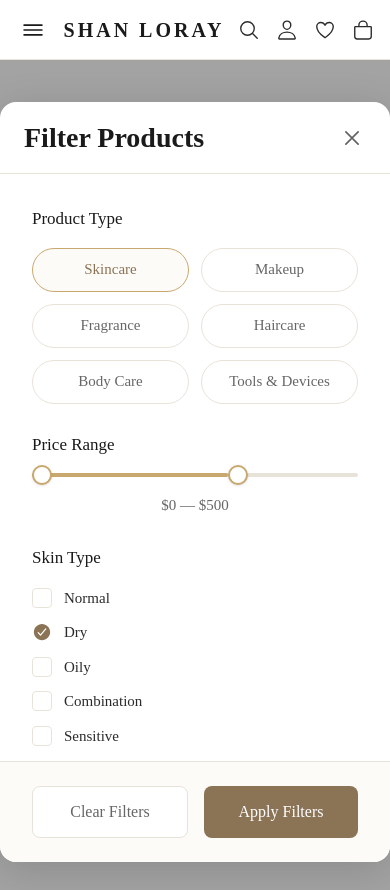
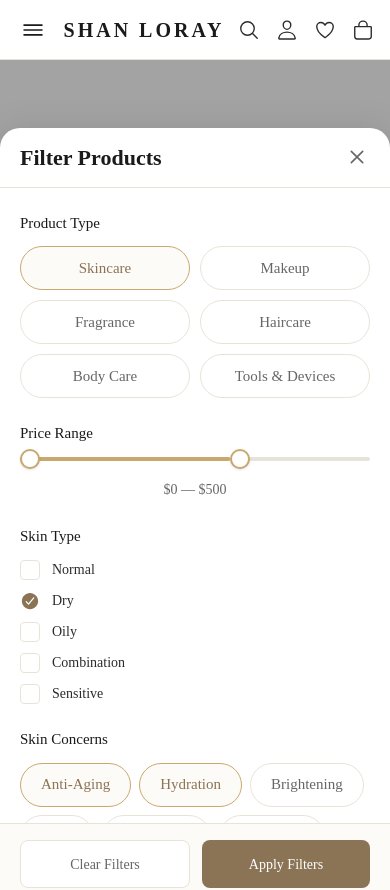
Before and after one commit to CallMeA7-developer/Beauty_App, a React (Vite) app: page /filter in a window 390 px wide. Shown: the top 890 px of the page. Built offline with nearby package versions, Linux system fonts and the light colour scheme.

Commit message:
fully responsive

```diff
--- a/src/components/Filter.jsx
+++ b/src/components/Filter.jsx
@@ -59,24 +59,24 @@ export default function Filter() {
   )
 
   return (
-    <div className="min-h-screen bg-[#1A1A1A]/40 flex items-center justify-center font-['Cormorant_Garamond'] py-[40px]">
-      <div className="w-[560px] bg-white rounded-[16px] shadow-[0_8px_40px_rgba(0,0,0,0.15)] flex flex-col max-h-[90vh]">
+    <div className="min-h-screen bg-[#1A1A1A]/40 flex items-end sm:items-center justify-center font-['Cormorant_Garamond'] sm:py-[40px]">
+      <div className="w-full sm:w-[560px] bg-white sm:rounded-[16px] rounded-t-[20px] shadow-[0_8px_40px_rgba(0,0,0,0.15)] flex flex-col max-h-[92vh] sm:max-h-[90vh]">
 
         {/* ── Header ── */}
-        <div className="min-h-[72px] px-[24px] flex items-center justify-between border-b-[1.5px] border-[#E8E3D9] flex-shrink-0">
-          <h1 className="text-[28px] font-semibold text-[#1A1A1A]">Filter Products</h1>
+        <div className="min-h-[60px] sm:min-h-[72px] px-5 sm:px-[24px] flex items-center justify-between border-b-[1.5px] border-[#E8E3D9] flex-shrink-0">
+          <h1 className="text-[22px] sm:text-[28px] font-semibold text-[#1A1A1A]">Filter Products</h1>
           <button onClick={() => navigate(-1)}>
-            <IoCloseOutline className="w-[28px] h-[28px] text-[#666666] cursor-pointer hover:text-[#1A1A1A] transition-colors" />
+            <IoCloseOutline className="w-[26px] h-[26px] sm:w-[28px] sm:h-[28px] text-[#666666] cursor-pointer hover:text-[#1A1A1A] transition-colors" />
           </button>
         </div>
 
         {/* ── Scrollable Body ── */}
-        <div className="flex-1 overflow-y-auto px-[32px] py-[32px]">
+        <div className="flex-1 overflow-y-auto px-5 sm:px-[32px] py-6 sm:py-[32px]">
 
           {/* Product Type */}
-          <div className="mb-[28px]">
-            <h3 className="text-[17px] font-medium text-[#1A1A1A] mb-[16px]">Product Type</h3>
-            <div className="grid grid-cols-2 gap-[12px]">
+          <div className="mb-6 sm:mb-[28px]">
+            <h3 className="text-[15px] sm:text-[17px] font-medium text-[#1A1A1A] mb-3 sm:mb-[16px]">Product Type</h3>
+            <div className="grid grid-cols-2 gap-[10px] sm:gap-[12px]">
               {productTypes.map((type) => (
                 <Pill
                   key={type}
@@ -89,8 +89,8 @@ export default function Filter() {
           </div>
 
           {/* Price Range */}
-          <div className="mb-[28px]">
-            <h3 className="text-[17px] font-medium text-[#1A1A1A] mb-[16px]">Price Range</h3>
+          <div className="mb-6 sm:mb-[28px]">
+            <h3 className="text-[15px] sm:text-[17px] font-medium text-[#1A1A1A] mb-3 sm:mb-[16px]">Price Range</h3>
             <div className="relative mb-[16px]">
               <div className="w-full h-[4px] bg-[#E8E3D9] rounded-full">
                 <div className="w-[60%] h-full bg-[#C9A870] rounded-full" />
@@ -99,26 +99,26 @@ export default function Filter() {
               <div className="absolute top-[-8px] left-[60%] w-[20px] h-[20px] rounded-full bg-white border-[2px] border-[#C9A870] shadow-sm cursor-pointer" />
             </div>
             <div className="text-center">
-              <span className="text-[15px] font-normal text-[#666666]">$0 — $500</span>
+              <span className="text-[14px] sm:text-[15px] font-normal text-[#666666]">$0 — $500</span>
             </div>
           </div>
 
           {/* Skin Type */}
-          <div className="mb-[28px]">
-            <h3 className="text-[17px] font-medium text-[#1A1A1A] mb-[16px]">Skin Type</h3>
-            <div className="space-y-[12px]">
+          <div className="mb-6 sm:mb-[28px]">
+            <h3 className="text-[15px] sm:text-[17px] font-medium text-[#1A1A1A] mb-3 sm:mb-[16px]">Skin Type</h3>
+            <div className="space-y-[10px] sm:space-y-[12px]">
               {skinTypes.map((type) => (
                 <div key={type} className="flex items-center gap-[12px]" onClick={() => toggle(selectedSkinTypes, setSelectedSkinTypes, type)}>
                   <Checkbox checked={isSelected(selectedSkinTypes, type)} />
-                  <span className="text-[15px] font-normal text-[#2B2B2B] cursor-pointer select-none">{type}</span>
+                  <span className="text-[14px] sm:text-[15px] font-normal text-[#2B2B2B] cursor-pointer select-none">{type}</span>
                 </div>
               ))}
             </div>
           </div>
 
           {/* Skin Concerns */}
-          <div className="mb-[28px]">
-            <h3 className="text-[17px] font-medium text-[#1A1A1A] mb-[16px]">Skin Concerns</h3>
+          <div className="mb-6 sm:mb-[28px]">
+            <h3 className="text-[15px] sm:text-[17px] font-medium text-[#1A1A1A] mb-3 sm:mb-[16px]">Skin Concerns</h3>
             <div className="flex flex-wrap gap-[8px]">
               {skinConcerns.map((concern) => (
                 <Pill
@@ -132,29 +132,29 @@ export default function Filter() {
           </div>
 
           {/* Brand */}
-          <div className="mb-[28px]">
-            <h3 className="text-[17px] font-medium text-[#1A1A1A] mb-[12px]">Brand</h3>
+          <div className="mb-6 sm:mb-[28px]">
+            <h3 className="text-[15px] sm:text-[17px] font-medium text-[#1A1A1A] mb-3 sm:mb-[12px]">Brand</h3>
             <div className="relative mb-[12px]">
               <input
                 type="text"
                 placeholder="Search brands..."
-                className="w-full h-[48px] px-[16px] pr-[44px] border-[1.5px] border-[#E8E3D9] rounded-[8px] text-[15px] font-light italic text-[#999999] outline-none focus:border-[#8B7355] transition-colors"
+                className="w-full h-[44px] sm:h-[48px] px-[16px] pr-[44px] border-[1.5px] border-[#E8E3D9] rounded-[8px] text-[14px] sm:text-[15px] font-light italic text-[#999999] outline-none focus:border-[#8B7355] transition-colors"
               />
-              <IoSearchOutline className="absolute right-[16px] top-1/2 -translate-y-1/2 w-[20px] h-[20px] text-[#999999]" />
+              <IoSearchOutline className="absolute right-[16px] top-1/2 -translate-y-1/2 w-[18px] h-[18px] sm:w-[20px] sm:h-[20px] text-[#999999]" />
             </div>
             <div className="max-h-[180px] overflow-y-auto space-y-[8px] pr-1">
               {brands.map((brand) => (
                 <div key={brand} className="h-[40px] flex items-center gap-[12px]" onClick={() => toggle(selectedBrands, setSelectedBrands, brand)}>
                   <Checkbox checked={isSelected(selectedBrands, brand)} />
-                  <span className="text-[15px] font-normal text-[#2B2B2B] cursor-pointer select-none">{brand}</span>
+                  <span className="text-[14px] sm:text-[15px] font-normal text-[#2B2B2B] cursor-pointer select-none">{brand}</span>
                 </div>
               ))}
             </div>
           </div>
 
           {/* Product Benefits */}
-          <div className="mb-[28px]">
-            <h3 className="text-[17px] font-medium text-[#1A1A1A] mb-[16px]">Product Benefits</h3>
+          <div className="mb-6 sm:mb-[28px]">
+            <h3 className="text-[15px] sm:text-[17px] font-medium text-[#1A1A1A] mb-3 sm:mb-[16px]">Product Benefits</h3>
             <div className="flex flex-wrap gap-[8px]">
               {benefits.map((benefit) => (
                 <Pill
@@ -168,40 +168,40 @@ export default function Filter() {
           </div>
 
           {/* Minimum Rating */}
-          <div className="mb-[28px]">
-            <h3 className="text-[17px] font-medium text-[#1A1A1A] mb-[16px]">Minimum Rating</h3>
+          <div className="mb-6 sm:mb-[28px]">
+            <h3 className="text-[15px] sm:text-[17px] font-medium text-[#1A1A1A] mb-3 sm:mb-[16px]">Minimum Rating</h3>
             <div className="flex items-center gap-[12px]">
-              <div className="flex items-center gap-[6px]">
+              <div className="flex items-center gap-[4px] sm:gap-[6px]">
                 {[1, 2, 3, 4, 5].map((star) => (
                   <IoStarSharp
                     key={star}
                     onClick={() => setMinRating(star)}
-                    className={`w-[28px] h-[28px] cursor-pointer transition-colors ${star <= minRating ? 'text-[#C9A870]' : 'text-[#E8E3D9]'}`}
+                    className={`w-[26px] h-[26px] sm:w-[28px] sm:h-[28px] cursor-pointer transition-colors ${star <= minRating ? 'text-[#C9A870]' : 'text-[#E8E3D9]'}`}
                   />
                 ))}
               </div>
-              <span className="text-[15px] font-normal text-[#666666]">{minRating}.0 & Up</span>
+              <span className="text-[14px] sm:text-[15px] font-normal text-[#666666]">{minRating}.0 & Up</span>
             </div>
           </div>
 
           {/* Availability */}
-          <div className="mb-[32px]">
-            <h3 className="text-[17px] font-medium text-[#1A1A1A] mb-[16px]">Availability</h3>
-            <div className="space-y-[12px]">
+          <div className="mb-6 sm:mb-[32px]">
+            <h3 className="text-[15px] sm:text-[17px] font-medium text-[#1A1A1A] mb-3 sm:mb-[16px]">Availability</h3>
+            <div className="space-y-[10px] sm:space-y-[12px]">
               <div className="flex items-center gap-[12px]" onClick={() => setInStockOnly(true)}>
                 <Radio checked={inStockOnly} />
-                <span className="text-[15px] font-normal text-[#2B2B2B] cursor-pointer select-none">In Stock</span>
+                <span className="text-[14px] sm:text-[15px] font-normal text-[#2B2B2B] cursor-pointer select-none">In Stock</span>
               </div>
               <div className="flex items-center gap-[12px]" onClick={() => setInStockOnly(false)}>
                 <Radio checked={!inStockOnly} />
-                <span className="text-[15px] font-normal text-[#2B2B2B] cursor-pointer select-none">Include Out of Stock</span>
+                <span className="text-[14px] sm:text-[15px] font-normal text-[#2B2B2B] cursor-pointer select-none">Include Out of Stock</span>
               </div>
             </div>
           </div>
         </div>
 
         {/* ── Footer ── */}
-        <div className="min-h-[88px] bg-[#FDFBF7] px-[32px] py-[24px] border-t-[1.5px] border-[#E8E3D9] flex items-center gap-[16px] flex-shrink-0 rounded-b-[16px]">
+        <div className="bg-[#FDFBF7] px-5 sm:px-[32px] py-4 sm:py-[24px] border-t-[1.5px] border-[#E8E3D9] flex items-center gap-3 sm:gap-[16px] flex-shrink-0 rounded-b-[16px]">
           <button
             onClick={() => {
               setSelectedTypes([])
@@ -212,13 +212,13 @@ export default function Filter() {
               setMinRating(1)
               setInStockOnly(true)
             }}
-            className="flex-1 h-[52px] bg-white border-[1.5px] border-[#E8E3D9] text-[#666666] text-[16px] font-medium rounded-[8px] cursor-pointer hover:border-[#8B7355] hover:text-[#8B7355] transition-all"
+            className="flex-1 h-[48px] sm:h-[52px] bg-white border-[1.5px] border-[#E8E3D9] text-[#666666] text-[14px] sm:text-[16px] font-medium rounded-[8px] cursor-pointer hover:border-[#8B7355] hover:text-[#8B7355] transition-all"
           >
             Clear Filters
           </button>
           <button
             onClick={() => navigate(-1)}
-            className="flex-1 h-[52px] bg-[#8B7355] text-white text-[16px] font-medium rounded-[8px] cursor-pointer hover:bg-[#7a6448] transition-colors"
+            className="flex-1 h-[48px] sm:h-[52px] bg-[#8B7355] text-white text-[14px] sm:text-[16px] font-medium rounded-[8px] cursor-pointer hover:bg-[#7a6448] transition-colors"
           >
             Apply Filters
           </button>
--- a/src/components/Footer.jsx
+++ b/src/components/Footer.jsx
@@ -120,32 +120,32 @@ function FooterMobile() {
   )
 }
 
-// ─── Desktop Footer ───────────────────────────────────────────────────────────
+// ─── Desktop + Tablet responsive ─────────────────────────────────────────────
 function FooterDesktop() {
   return (
-    <footer className="w-full bg-[#2B2B2B] px-[120px] py-[112px] font-['Cormorant_Garamond']">
-      <div className="grid grid-cols-4 gap-[64px] mb-[72px]">
+    <footer className="w-full bg-[#2B2B2B] px-6 md:px-[60px] lg:px-[120px] py-14 md:py-20 lg:py-[112px] font-['Cormorant_Garamond']">
+      <div className="grid grid-cols-2 md:grid-cols-4 gap-10 md:gap-10 lg:gap-[64px] mb-12 md:mb-16 lg:mb-[72px]">
 
         {/* Brand */}
-        <div>
+        <div className="col-span-2 md:col-span-1">
           <Link to="/">
-            <h3 className="text-[24px] font-semibold text-white tracking-[3px] mb-5 hover:text-[#C9A870] transition-colors cursor-pointer">
+            <h3 className="text-[20px] md:text-[22px] lg:text-[24px] font-semibold text-white tracking-[3px] mb-4 lg:mb-5 hover:text-[#C9A870] transition-colors cursor-pointer">
               SHAN LORAY
             </h3>
           </Link>
-          <p className="text-[16px] font-light italic text-[#C4B5A0] mb-6">Timeless Luxury Beauty</p>
-          <p className="text-[15px] font-normal text-[#A0A0A0] leading-[1.75]">
+          <p className="text-[14px] md:text-[15px] lg:text-[16px] font-light italic text-[#C4B5A0] mb-4 lg:mb-6">Timeless Luxury Beauty</p>
+          <p className="text-[13px] md:text-[14px] lg:text-[15px] font-normal text-[#A0A0A0] leading-[1.75]">
             Crafting exceptional beauty experiences through the perfect union of science and nature.
           </p>
         </div>
 
         {/* Shop */}
         <div>
-          <h4 className="text-[17px] font-medium text-white mb-6">Shop</h4>
-          <div className="flex flex-col gap-5">
+          <h4 className="text-[15px] md:text-[16px] lg:text-[17px] font-medium text-white mb-4 lg:mb-6">Shop</h4>
+          <div className="flex flex-col gap-4 lg:gap-5">
             {shopLinks.map((link) => (
               <Link key={link.label} to={link.path}>
-                <span className="text-[15px] font-normal text-[#C4B5A0] cursor-pointer hover:text-white transition-colors">
+                <span className="text-[13px] md:text-[14px] lg:text-[15px] font-normal text-[#C4B5A0] cursor-pointer hover:text-white transition-colors">
                   {link.label}
                 </span>
               </Link>
@@ -155,11 +155,11 @@ function FooterDesktop() {
 
         {/* Support */}
         <div>
-          <h4 className="text-[17px] font-medium text-white mb-6">Support</h4>
-          <div className="flex flex-col gap-5">
+          <h4 className="text-[15px] md:text-[16px] lg:text-[17px] font-medium text-white mb-4 lg:mb-6">Support</h4>
+          <div className="flex flex-col gap-4 lg:gap-5">
             {supportLinks.map((link) => (
               <Link key={link.label} to={link.path}>
-                <span className="text-[15px] font-normal text-[#C4B5A0] cursor-pointer hover:text-white transition-colors">
+                <span className="text-[13px] md:text-[14px] lg:text-[15px] font-normal text-[#C4B5A0] cursor-pointer hover:text-white transition-colors">
                   {link.label}
                 </span>
               </Link>
@@ -168,20 +168,20 @@ function FooterDesktop() {
         </div>
 
         {/* Newsletter + Social */}
-        <div>
-          <h4 className="text-[17px] font-medium text-white mb-6">Stay Connected</h4>
+        <div className="col-span-2 md:col-span-1">
+          <h4 className="text-[15px] md:text-[16px] lg:text-[17px] font-medium text-white mb-4 lg:mb-6">Stay Connected</h4>
           <input
             type="email"
             placeholder="Enter your email"
-            className="w-full h-[56px] px-5 bg-white text-[15px] font-normal text-[#2B2B2B] rounded-[4px] mb-4 outline-none"
+            className="w-full h-[48px] md:h-[52px] lg:h-[56px] px-5 bg-white text-[14px] lg:text-[15px] font-normal text-[#2B2B2B] rounded-[4px] mb-3 lg:mb-4 outline-none"
           />
-          <button className="w-full h-[56px] bg-[#8B7355] text-white text-[15px] font-medium rounded-[4px] mb-8 hover:bg-[#7a6448] transition-colors">
+          <button className="w-full h-[48px] md:h-[52px] lg:h-[56px] bg-[#8B7355] text-white text-[14px] lg:text-[15px] font-medium rounded-[4px] mb-6 lg:mb-8 hover:bg-[#7a6448] transition-colors">
             Subscribe
           </button>
-          <div className="flex gap-8">
+          <div className="flex gap-6 md:gap-5 lg:gap-8">
             {socialLinks.map(({ icon: Icon, href }) => (
               <a key={href} href={href} target="_blank" rel="noopener noreferrer">
-                <Icon className="w-[32px] h-[32px] text-[#C4B5A0] cursor-pointer hover:text-white transition-colors" />
+                <Icon className="w-[26px] h-[26px] md:w-[28px] md:h-[28px] lg:w-[32px] lg:h-[32px] text-[#C4B5A0] cursor-pointer hover:text-white transition-colors" />
               </a>
             ))}
           </div>
@@ -189,17 +189,17 @@ function FooterDesktop() {
       </div>
 
       {/* Bottom Bar */}
-      <div className="border-t border-[#3D3D3D] pt-8 flex justify-between items-center">
-        <p className="text-[14px] font-normal text-[#808080]">© 2024 Shan Loray. All rights reserved.</p>
-        <div className="flex gap-10">
+      <div className="border-t border-[#3D3D3D] pt-6 lg:pt-8 flex flex-col md:flex-row justify-between items-center gap-3 md:gap-0">
+        <p className="text-[12px] md:text-[13px] lg:text-[14px] font-normal text-[#808080]">© 2024 Shan Loray. All rights reserved.</p>
+        <div className="flex gap-6 md:gap-8 lg:gap-10">
           <Link to="/privacy-settings">
-            <span className="text-[14px] font-normal text-[#808080] cursor-pointer hover:text-white transition-colors">Privacy Policy</span>
+            <span className="text-[12px] md:text-[13px] lg:text-[14px] font-normal text-[#808080] cursor-pointer hover:text-white transition-colors">Privacy Policy</span>
           </Link>
           <Link to="/privacy-settings">
-            <span className="text-[14px] font-normal text-[#808080] cursor-pointer hover:text-white transition-colors">Terms of Service</span>
+            <span className="text-[12px] md:text-[13px] lg:text-[14px] font-normal text-[#808080] cursor-pointer hover:text-white transition-colors">Terms of Service</span>
           </Link>
           <Link to="/privacy-settings">
-            <span className="text-[14px] font-normal text-[#808080] cursor-pointer hover:text-white transition-colors">Cookie Policy</span>
+            <span className="text-[12px] md:text-[13px] lg:text-[14px] font-normal text-[#808080] cursor-pointer hover:text-white transition-colors">Cookie Policy</span>
           </Link>
         </div>
       </div>
```
